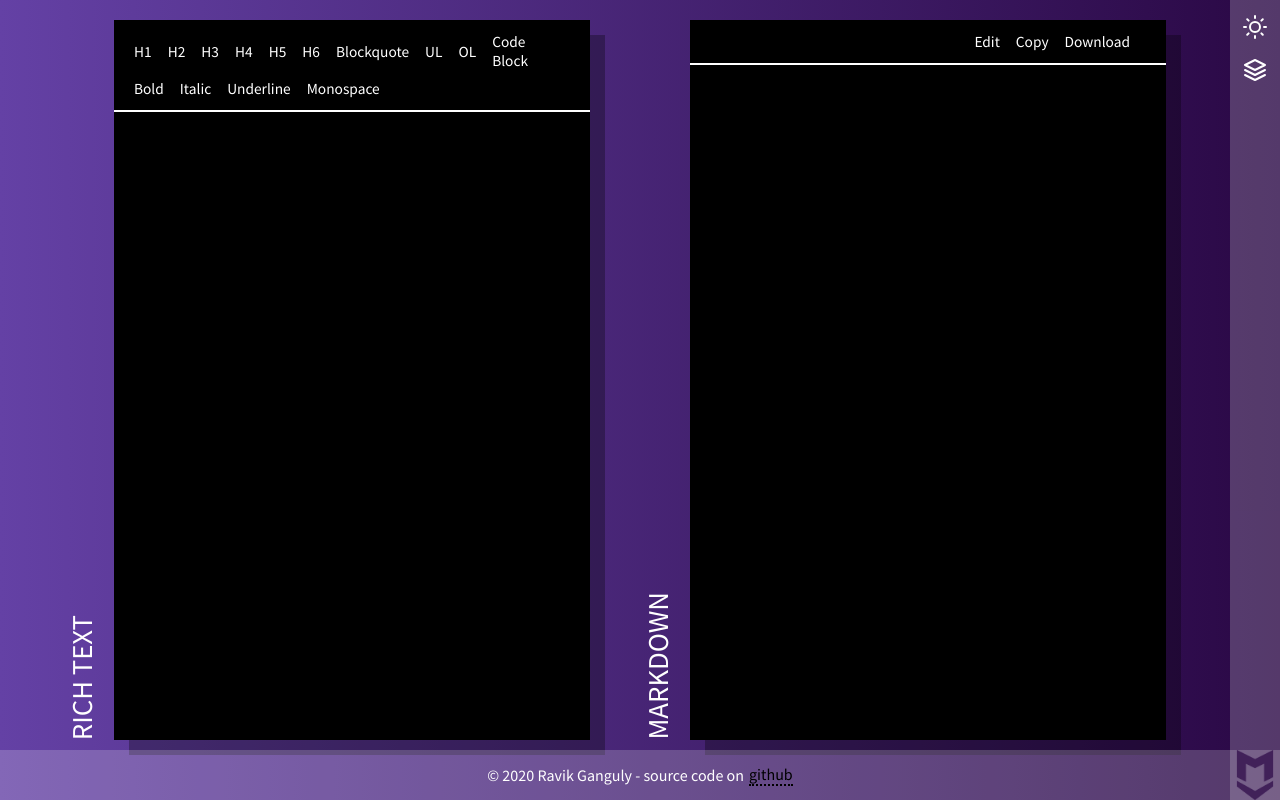
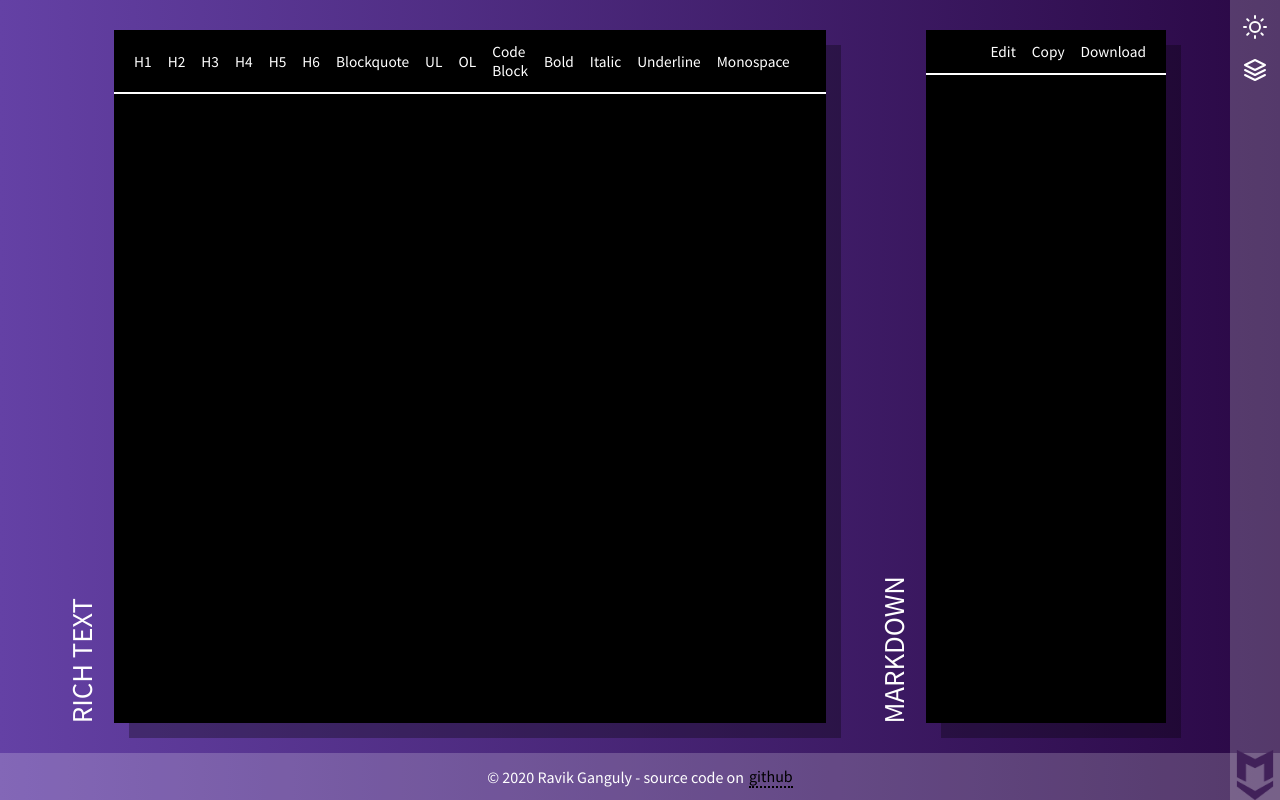
Before and after one commit to g-ravity/markdown-previewer, a React (Create React App) app: page / in a window 1280 px wide. Built offline with nearby package versions, Linux system fonts and the light colour scheme.

Commit message:
fix: fixed styling issues, removed redundant styles

```diff
--- a/src/components/App.tsx
+++ b/src/components/App.tsx
@@ -3,7 +3,7 @@ import { css, jsx } from "@emotion/core";
 import anime from "animejs";
 import { EditorState, RichUtils } from "draft-js";
 import { css as eCss } from "emotion";
-import { FocusEvent, MouseEvent, useState } from "react";
+import React, { FocusEvent, MouseEvent, useState } from "react";
 import { Layers, Moon, Sun, XCircle } from "react-feather";
 import { ThemeProvider, useThemeSetState, useThemeState } from "../context/ThemeContext";
 import { darkPalette, lightPalette } from "../theme/theme";
@@ -71,10 +71,11 @@ const App = () => {
     >
       <div css={styles.container}>
         <Box text="RICH TEXT">
-          <div>
+          <React.Fragment>
             <BlockControls editorState={editorState} onToggle={toggleBlockType} />
             <InlineControls editorState={editorState} onToggle={toggleInlineStyle} />
-          </div>
+          </React.Fragment>
+
           <RichEditor editorState={editorState} setEditorState={setEditorState} />
         </Box>
 
@@ -82,6 +83,18 @@ const App = () => {
           <Controls />
           <div>Hey, here is your output. Cheers!</div>
         </Box>
+      </div>
+
+      <div css={[styles.copy, { color: theme.text, backgroundColor: theme.fadedText }]}>
+        &copy; 2020 Ravik Ganguly - source code on{" "}
+        <a
+          href="https://github.com/g-ravity/markdown-previewer"
+          target="_blank"
+          rel="noopener noreferrer"
+          css={{ borderColor: theme.background, color: theme.background }}
+        >
+          github
+        </a>
       </div>
 
       <div
@@ -102,18 +115,6 @@ const App = () => {
 
         <IconButton icon={Layers} onClick={() => slideAnime("in")} color={theme.text} title="Palette" />
       </div>
-
-      <p css={[styles.copy, { color: theme.text, backgroundColor: theme.fadedText }]}>
-        &copy; 2020 Ravik Ganguly - source code on{" "}
-        <a
-          href="https://github.com/g-ravity/markdown-previewer"
-          target="_blank"
-          rel="noopener noreferrer"
-          css={{ borderColor: theme.background, color: theme.background }}
-        >
-          github
-        </a>
-      </p>
 
       <img src={`/logo512${isDark(mode) ? "" : "-light"}.png`} alt="Markdown Logo" css={styles.logo} />
 
@@ -170,9 +171,11 @@ const App = () => {
 const styles = {
   body: css({
     width: "100%",
-    height: "100%",
+    height: "100vh",
     position: "relative",
     overflow: "hidden",
+    display: "flex",
+    flexDirection: "column",
 
     button: {
       background: "none",
@@ -193,6 +196,22 @@ const styles = {
     }
   }),
 
+  container: css({
+    display: "flex",
+    flexDirection: "column",
+    justifyContent: "space-between",
+    width: "90%",
+    margin: "0 auto",
+    padding: "30px 0",
+    height: "100%",
+    boxSizing: "border-box",
+    overflow: "hidden",
+
+    "@media only screen and (min-width: 1024px)": {
+      flexDirection: "row"
+    }
+  }),
+
   logo: css({
     width: "30px",
     position: "absolute",
@@ -208,11 +227,8 @@ const styles = {
     display: "flex",
     alignItems: "center",
     justifyContent: "center",
-    position: "absolute",
     height: "50px",
     bottom: 0,
-    left: "50%",
-    transform: "translateX(-50%)",
     width: "100%",
 
     a: {
@@ -274,22 +290,6 @@ const styles = {
     left: "50%",
     top: "50%",
     transform: "translate(-50%, -50%)"
-  }),
-
-  container: css({
-    display: "flex",
-    flexDirection: "column",
-    justifyContent: "space-between",
-    width: "90%",
-    height: "100vh",
-    margin: "0 auto",
-    padding: "20px 0",
-    boxSizing: "border-box",
-    overflow: "hidden",
-
-    "@media only screen and (min-width: 1024px)": {
-      flexDirection: "row"
-    }
   })
 };
 
--- a/src/components/Box.tsx
+++ b/src/components/Box.tsx
@@ -31,7 +31,9 @@ const Box = (props: BoxProps) => {
       >
         {children[0]}
       </div>
+
       {children.slice(1, children.length)}
+
       <p css={[styles.sidebar, { color: theme.text }]}>{text}</p>
     </div>
   );
@@ -44,8 +46,7 @@ const styles = {
   box: css({
     position: "relative",
     fontSize: "1.2em",
-    flexBasis: "100%",
-    height: "90vh",
+    width: "100%",
     margin: "0 50px",
     display: "flex",
     flexDirection: "column"
--- a/src/components/Controls.tsx
+++ b/src/components/Controls.tsx
@@ -1,6 +1,7 @@
 import React from "react";
 import { Button, ButtonProps } from "./widgets";
 
+// TODO: Implement Copy & Download functionality
 const CONTROL_BUTTONS: ButtonProps[] = [
   {
     label: "Edit",
--- a/src/components/RichControls.tsx
+++ b/src/components/RichControls.tsx
@@ -1,6 +1,5 @@
-/** @jsx jsx */
-import { css, jsx } from "@emotion/core";
 import { EditorState } from "draft-js";
+import React from "react";
 import { StyleButton } from "./widgets/StyleButton";
 
 const BLOCK_TYPES = [
@@ -40,7 +39,7 @@ export const BlockControls = (props: RichControlProps) => {
   const blockType = editorState.getCurrentContent().getBlockForKey(selection.getStartKey()).getType();
 
   return (
-    <div css={[styles.buttonContainer, { marginBottom: "5px" }]}>
+    <>
       {BLOCK_TYPES.map(type => (
         <StyleButton
           key={type.label}
@@ -50,7 +49,7 @@ export const BlockControls = (props: RichControlProps) => {
           style={type.style}
         />
       ))}
-    </div>
+    </>
   );
 };
 
@@ -59,7 +58,7 @@ export const InlineControls = (props: RichControlProps) => {
   const currentStyle = editorState.getCurrentInlineStyle();
 
   return (
-    <div css={styles.buttonContainer}>
+    <>
       {INLINE_STYLES.map(type => (
         <StyleButton
           key={type.label}
@@ -69,16 +68,6 @@ export const InlineControls = (props: RichControlProps) => {
           style={type.style}
         />
       ))}
-    </div>
+    </>
   );
 };
-
-/**
- * Styles
- */
-const styles = {
-  buttonContainer: css({
-    display: "flex",
-    alignItems: "center"
-  })
-};
--- a/src/components/RichEditor.tsx
+++ b/src/components/RichEditor.tsx
@@ -1,18 +1,9 @@
 /** @jsx jsx */
 import { css, jsx } from "@emotion/core";
 import { ContentBlock, DraftStyleMap, Editor, EditorState } from "draft-js";
-import { css as eCss } from "emotion";
-import { createRef, Dispatch, SetStateAction } from "react";
+import { createRef, Dispatch, SetStateAction, useEffect } from "react";
 import { useThemeState } from "../context/ThemeContext";
-import { getTheme } from "../utils";
-
-/**
- * Types
- */
-export interface EditorProps {
-  editorState: EditorState;
-  setEditorState: Dispatch<SetStateAction<EditorState>>;
-}
+import { blockquoteStyle, codeStyle, getTheme, h1Style, h2Style, h3Style, h4Style, h5Style, h6Style } from "../utils";
 
 // TODO: Add overriding inline styles
 const styleMap: DraftStyleMap = {
@@ -56,6 +47,14 @@ function getBlockStyle(block: ContentBlock): string {
 }
 
 /**
+ * Types
+ */
+export interface EditorProps {
+  editorState: EditorState;
+  setEditorState: Dispatch<SetStateAction<EditorState>>;
+}
+
+/**
  * Component
  */
 const RichEditor = (props: EditorProps) => {
@@ -67,6 +66,8 @@ const RichEditor = (props: EditorProps) => {
 
   const focus = () => editorRef.current?.focus();
   const onChange = (state: EditorState) => setEditorState(state);
+
+  useEffect(focus, []);
 
   return (
     <div css={styles.container} onClick={focus}>
@@ -97,85 +98,8 @@ const styles = {
 
   editor: css({
     cursor: "text",
-    fontSize: "1em",
-    marginTop: "10px"
+    fontSize: "1em"
   })
 };
 
-// TODO: Separate the rich text styles into a separate file
-const h1Style = eCss`
-  margin-top: 24px;
-  margin-bottom: 16px;
-  font-weight: 600;
-  line-height: 1.25;
-  padding-bottom: .3em;
-  border-bottom: 1px solid #eaecef;
-  font-size: 2em;
-`;
-
-const h2Style = eCss`
-  margin-top: 24px;
-  margin-bottom: 16px;
-  font-weight: 600;
-  line-height: 1.25;
-  padding-bottom: .3em;
-  border-bottom: 1px solid #eaecef;
-  font-size: 1.5em;
-`;
-
-const h3Style = eCss`
-  margin-top: 24px;
-  margin-bottom: 16px;
-  font-weight: 600;
-  line-height: 1.25;
-  font-size: 1.25em;
-`;
-
-const h4Style = eCss`
-  margin-top: 24px;
-  margin-bottom: 16px;
-  font-weight: 600;
-  line-height: 1.25;
-  font-size: 1em;
-`;
-
-const h5Style = eCss`
-  margin-top: 24px;
-  margin-bottom: 16px;
-  font-weight: 600;
-  line-height: 1.25;
-  font-size: .875em;
-`;
-
-const h6Style = eCss`
-  margin-top: 24px;
-  margin-bottom: 16px;
-  font-weight: 600;
-  line-height: 1.25;
-  font-size: .85em;
-  color: #6a737d;
-`;
-
-const blockquoteStyle = eCss`
-  border-left: .25em solid #dfe2e5;
-  color: #6a737d;
-  padding: 0 1em;
-  margin-top: 0;
-  margin-bottom: 16px
-`;
-
-const codeStyle = eCss`
-  padding: 16px;
-  overflow: auto;
-  font-size: .85em;
-  line-height: 1.45;
-  background-color: #f6f8fa;
-  border-radius: 3px;
-  word-wrap: normal;
-
-  div{
-    font-size: 1.18em;
-  }
-`;
-
 export default RichEditor;
--- a/src/components/widgets/Button.tsx
+++ b/src/components/widgets/Button.tsx
@@ -42,7 +42,7 @@ export const Button = (props: ButtonProps) => {
 const styles = {
   button: css({
     cursor: "pointer",
-    marginRight: "16px",
+    marginLeft: "16px",
     padding: "2px 0",
     display: "inline-block"
   })
--- a/src/utils/index.ts
+++ b/src/utils/index.ts
@@ -1 +1,2 @@
+export * from "./mdStyle.utils";
 export * from "./theme.utils";
--- /dev/null
+++ b/src/utils/mdStyle.utils.ts
@@ -0,0 +1,76 @@
+import { css } from "emotion";
+
+export const h1Style = css`
+  margin-top: 24px;
+  margin-bottom: 16px;
+  font-weight: 600;
+  line-height: 1.25;
+  padding-bottom: 0.3em;
+  border-bottom: 1px solid #eaecef;
+  font-size: 2em;
+`;
+
+export const h2Style = css`
+  margin-top: 24px;
+  margin-bottom: 16px;
+  font-weight: 600;
+  line-height: 1.25;
+  padding-bottom: 0.3em;
+  border-bottom: 1px solid #eaecef;
+  font-size: 1.5em;
+`;
+
+export const h3Style = css`
+  margin-top: 24px;
+  margin-bottom: 16px;
+  font-weight: 600;
+  line-height: 1.25;
+  font-size: 1.25em;
+`;
+
+export const h4Style = css`
+  margin-top: 24px;
+  margin-bottom: 16px;
+  font-weight: 600;
+  line-height: 1.25;
+  font-size: 1em;
+`;
+
+export const h5Style = css`
+  margin-top: 24px;
+  margin-bottom: 16px;
+  font-weight: 600;
+  line-height: 1.25;
+  font-size: 0.875em;
+`;
+
+export const h6Style = css`
+  margin-top: 24px;
+  margin-bottom: 16px;
+  font-weight: 600;
+  line-height: 1.25;
+  font-size: 0.85em;
+  color: #6a737d;
+`;
+
+export const blockquoteStyle = css`
+  border-left: 0.25em solid #dfe2e5;
+  color: #6a737d;
+  padding: 0 1em;
+  margin-top: 0;
+  margin-bottom: 16px;
+`;
+
+export const codeStyle = css`
+  padding: 16px;
+  overflow: auto;
+  font-size: 0.85em;
+  line-height: 1.45;
+  background-color: #f6f8fa;
+  border-radius: 3px;
+  word-wrap: normal;
+
+  div {
+    font-size: 1.18em;
+  }
+`;
```
